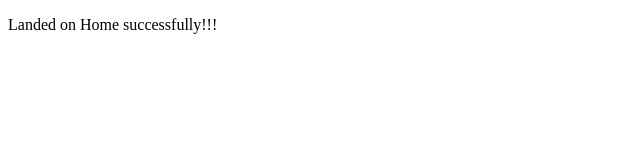
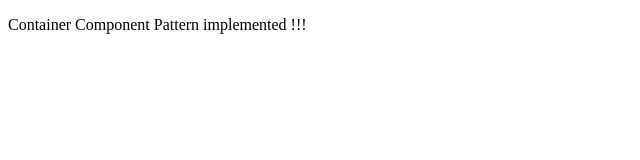
Before and after one commit to prince3339/augmedix-test, a Next.js app: page / in a window 1280 px wide. Shown: the top 160 px of the page, without its empty margins (0-640 px from the left). Built offline with nearby package versions, Linux system fonts and the light colour scheme.

Commit message:
eslint support added. Implemented demo container component pattern.

```diff
--- /dev/null
+++ b/components/test.jsx
@@ -0,0 +1,7 @@
+const Test = () => (
+  <p>
+    Container Component Pattern implemented !!!
+  </p>
+);
+
+export default Test;
--- /dev/null
+++ b/containers/test.js
@@ -0,0 +1,7 @@
+import Test from 'components/Test';
+
+const TestContainer = () => (
+  <Test />
+);
+
+export default TestContainer;
--- a/pages/index.js
+++ b/pages/index.js
@@ -1,4 +1,5 @@
 import Head from 'next/head';
+import Test from 'containers/Test';
 import React, { Fragment } from 'react';
 
 class IndexPage extends React.Component {
@@ -8,9 +9,7 @@ class IndexPage extends React.Component {
         <Head>
           <title>Home - Augmedix</title>
         </Head>
-        <p>
-          Landed on Home successfully!!!
-        </p>
+        <Test />
       </Fragment>
     );
   }
```
Also changed, not shown: package.json (+12 -2 lines), .babelrc (added), .eslintrc.js (added), 1 other file (tests, documents, lock files or other folders).
